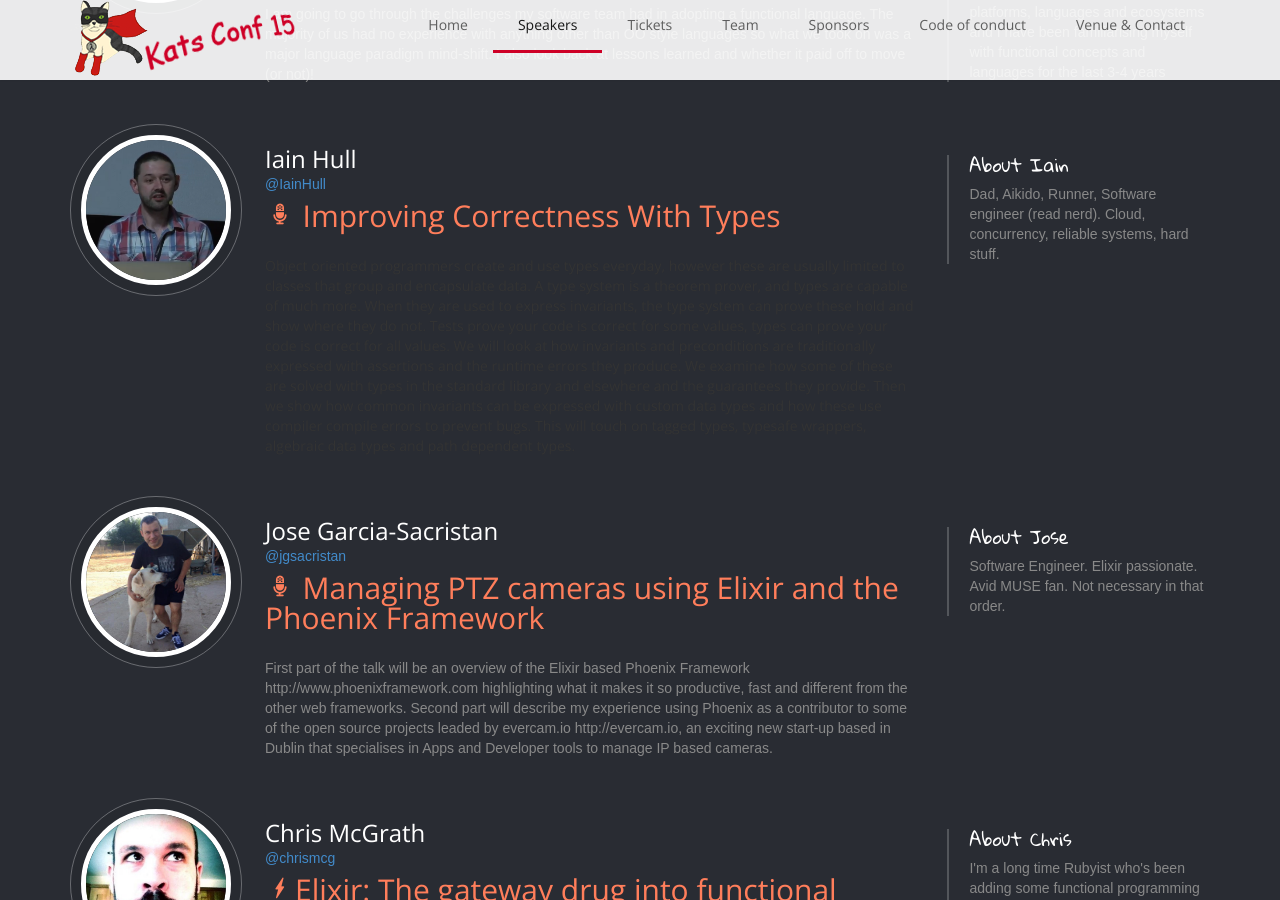
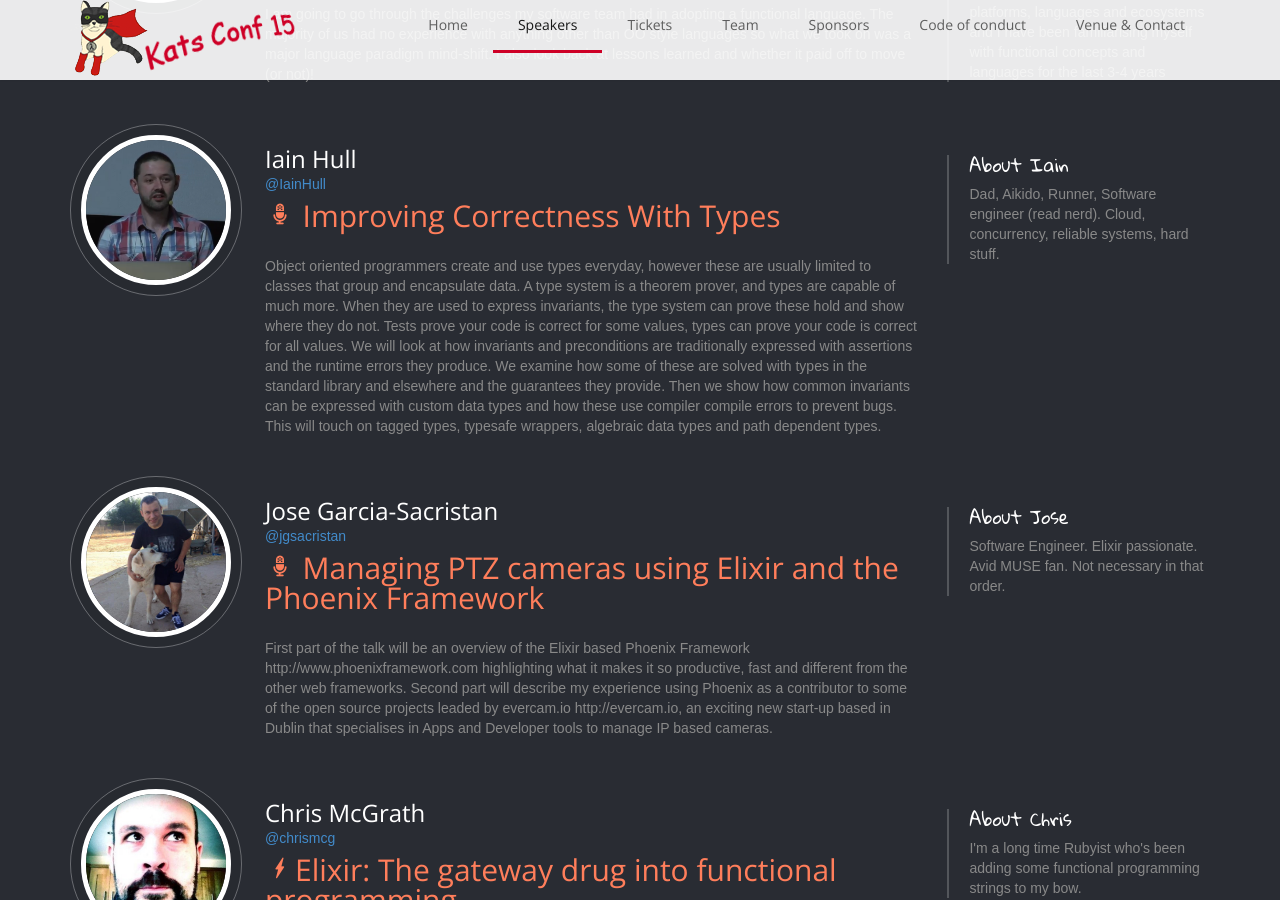
Before and after one commit to aidanf/functional-kats-conf, a Jekyll site: the page index.html, which Jekyll copies as it is, in a window 1280 px wide and 900 px high, scrolled down 4983 px. Built offline with Jekyll 4.4.1, drawn with Linux system fonts in a browser that asks for light colours; nearby versions of some CDN libraries; library files that are not in the unit come from our copies; Markdown is read by kramdown in place of the engine named in the settings.

Commit message:
adding missing = symbol

```diff
--- a/index.html
+++ b/index.html
@@ -652,7 +652,7 @@ We'll see how to setup your workflow, structure your app and interact with it wh
                             <p class="company"><a href="https://twitter.com/IainHull" target="_blank">@IainHull</a></p>
                             <p class="talk-title"><span class="icon-normal-microphone-stand">&nbsp;</span>Improving Correctness With Types</p>
                             <p class="time"><!-- <span class="time-start">08:00</span> - 08:45 --></p>
-                            <p class"company"> Object oriented programmers create and use types everyday, however these are usually limited to classes that group and encapsulate data.  A type system is a theorem prover, and types are capable of much more. When they are used to express invariants, the type system can prove these hold and show where they do not. Tests prove your code is correct for some values, types can prove your code is correct for all values.  We will look at how invariants and preconditions are traditionally expressed with assertions and the runtime errors they produce. We examine how some of these are solved with types in the standard library and elsewhere and the guarantees they provide. Then we show how common invariants can be expressed with custom data types and how these use compiler compile errors to prevent bugs.  This will touch on tagged types, typesafe wrappers, algebraic data types and path dependent types.</p>
+                            <p class="company"> Object oriented programmers create and use types everyday, however these are usually limited to classes that group and encapsulate data.  A type system is a theorem prover, and types are capable of much more. When they are used to express invariants, the type system can prove these hold and show where they do not. Tests prove your code is correct for some values, types can prove your code is correct for all values.  We will look at how invariants and preconditions are traditionally expressed with assertions and the runtime errors they produce. We examine how some of these are solved with types in the standard library and elsewhere and the guarantees they provide. Then we show how common invariants can be expressed with custom data types and how these use compiler compile errors to prevent bugs.  This will touch on tagged types, typesafe wrappers, algebraic data types and path dependent types.</p>
                         </div><!-- /.col-md-7 -->
 
                         <hr>
```
